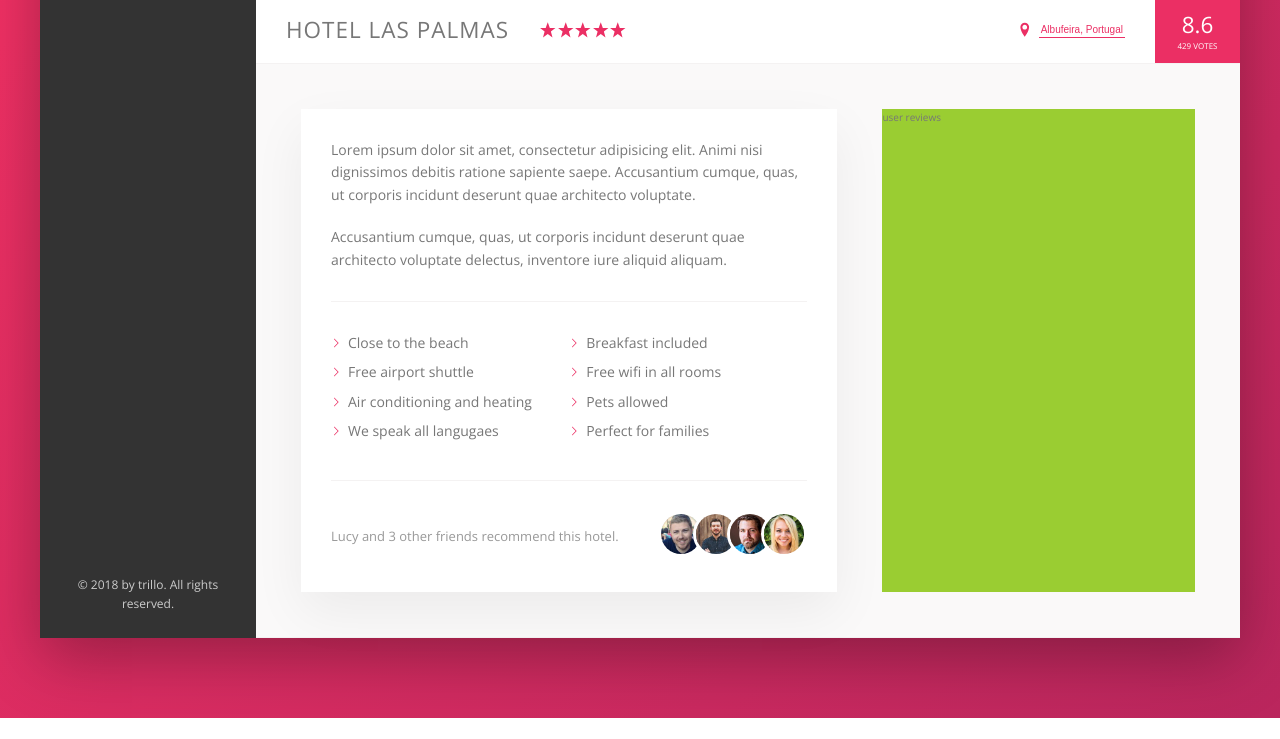
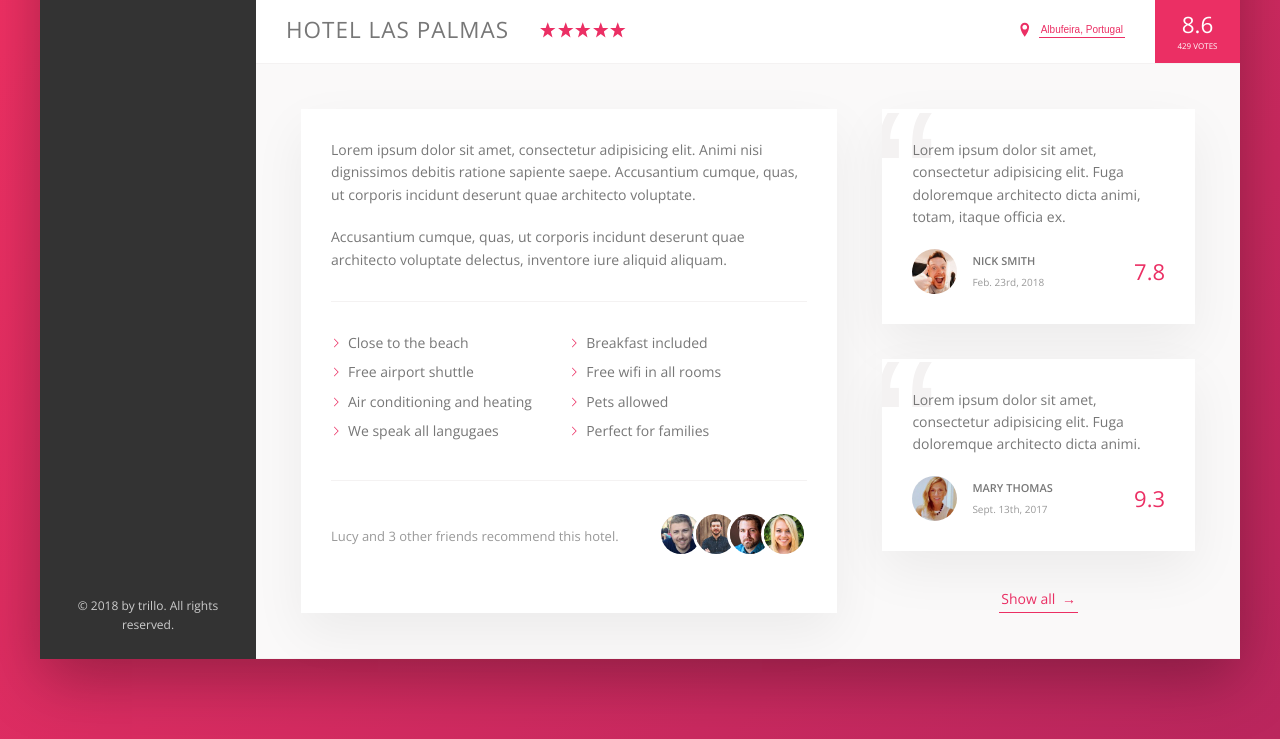
Before and after one commit to Simbaxo/Trillo, a website: page index.html in a window 1280 px wide. Shown: the part 538-1277 px from the top of the page. Before the commit the page ends 1256 px from the top, so only its background shows below. Drawn offline with nearby package versions, Linux system fonts and the light colour scheme.

Commit message:
Building the User Reviews Section

```diff
--- a/index.html
+++ b/index.html
@@ -176,7 +176,36 @@
           </div>
 
           <div class="user-reviews">
-            user reviews
+            <figure class="review">
+              <blockquote class="review__text">
+                Lorem ipsum dolor sit amet, consectetur adipisicing elit. Fuga doloremque architecto dicta animi, totam, itaque officia
+                ex.
+              </blockquote>
+              <figcaption class="review__user">
+                <img src="img/user-1.jpg" alt="User 1" class="review__photo">
+                <div class="review__user-box">
+                  <p class="review__user-name">Nick Smith</p>
+                  <p class="review__user-date">Feb. 23rd, 2018</p>
+                </div>
+                <div class="review__rating">7.8</div>
+              </figcaption>
+            </figure>
+
+            <figure class="review">
+              <blockquote class="review__text">
+                Lorem ipsum dolor sit amet, consectetur adipisicing elit. Fuga doloremque architecto dicta animi.
+              </blockquote>
+              <figcaption class="review__user">
+                <img src="img/user-2.jpg" alt="User 2" class="review__photo">
+                <div class="review__user-box">
+                  <p class="review__user-name">Mary Thomas</p>
+                  <p class="review__user-date">Sept. 13th, 2017</p>
+                </div>
+                <div class="review__rating">9.3</div>
+              </figcaption>
+            </figure>
+
+            <div class="button btn-inline">Show all <span>&rarr;</span></div>
           </div>
         </div>
 
--- a/sass/_components.scss
+++ b/sass/_components.scss
@@ -277,8 +277,17 @@
   cursor: pointer;
   transition: all .2s;
 
+  & span {
+    margin-left: 3px;
+    transition: margin-left .2s;
+  }
+
   &:hover {
     color: var(--color-grey-dark-1);
+
+    span {
+      margin-left: 8px;
+    }
   }
 
   &:focus {
@@ -379,3 +388,67 @@
     }
   }
 }
+
+//////////////////////////////
+// REVIEWS
+
+.review {
+  background-color: #fff;
+  box-shadow: var(--shadow-light);
+  padding: 3rem;
+  margin-bottom: 3.5rem;
+  position: relative;
+  overflow: hidden;
+
+  &__text {
+    margin-bottom: 2rem;
+    z-index: 10;
+    position: relative;
+  }
+
+  &__user {
+    display: flex;
+    align-items: center;
+  }
+
+  &__photo {
+    height: 4.5rem;
+    width: 4.5rem;
+    border-radius: 50%;
+    margin-right: 1.5rem;
+  }
+
+  &__user-box {
+    margin-right: auto;
+  }
+
+  &__user-name {
+    font-size: 1.1rem;
+    font-weight: 600;
+    text-transform: uppercase;
+    margin-bottom: .4rem;
+  }
+
+  &__user-date {
+    font-size: 1rem;
+    color: var(--color-grey-dark-3);
+  }
+
+  &__rating {
+    color: var(--color-primary);
+    font-size: 2.2rem;
+    font-weight: 300;
+  }
+
+  &::before {
+    content: "\201C";
+    position: absolute;
+    top: -2.75rem;
+    left: -1rem;
+    line-height: 1;
+    font-size: 20rem;
+    color: var(--color-grey-light-2);
+    font-family: sans-serif;
+    z-index: 1;
+  }
+}
--- a/sass/_layout.scss
+++ b/sass/_layout.scss
@@ -39,6 +39,7 @@
 }
 
 .detail {
+  font-size: 1.4rem;
   display: flex;
   padding: 4.5rem;
   background-color: var(--color-grey-light-1);
@@ -46,7 +47,6 @@
 }
 
 .description {
-  font-size: 1.4rem;
   background-color: #fff;
   box-shadow: var(--shadow-light);
   padding: 3rem;
@@ -56,6 +56,9 @@
 }
 
 .user-reviews {
-  background-color: yellowgreen;
   flex: 1;
+
+  display: flex;
+  flex-direction: column;
+  align-items: center;
 }
```
Also changed, not shown: css/style.css.
